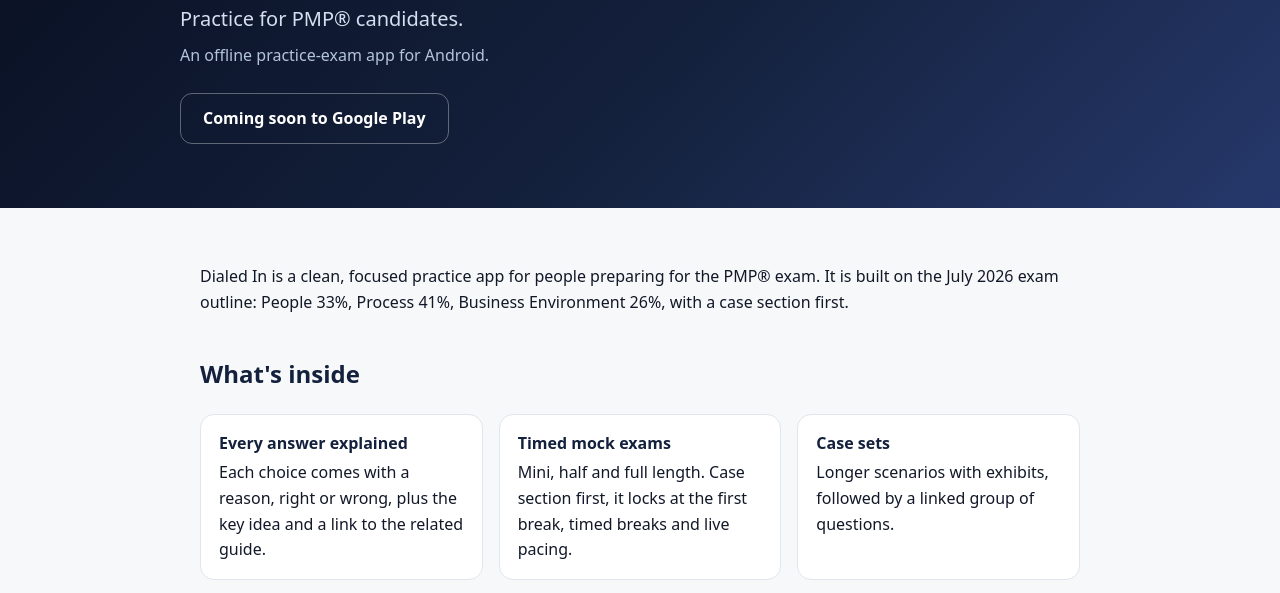
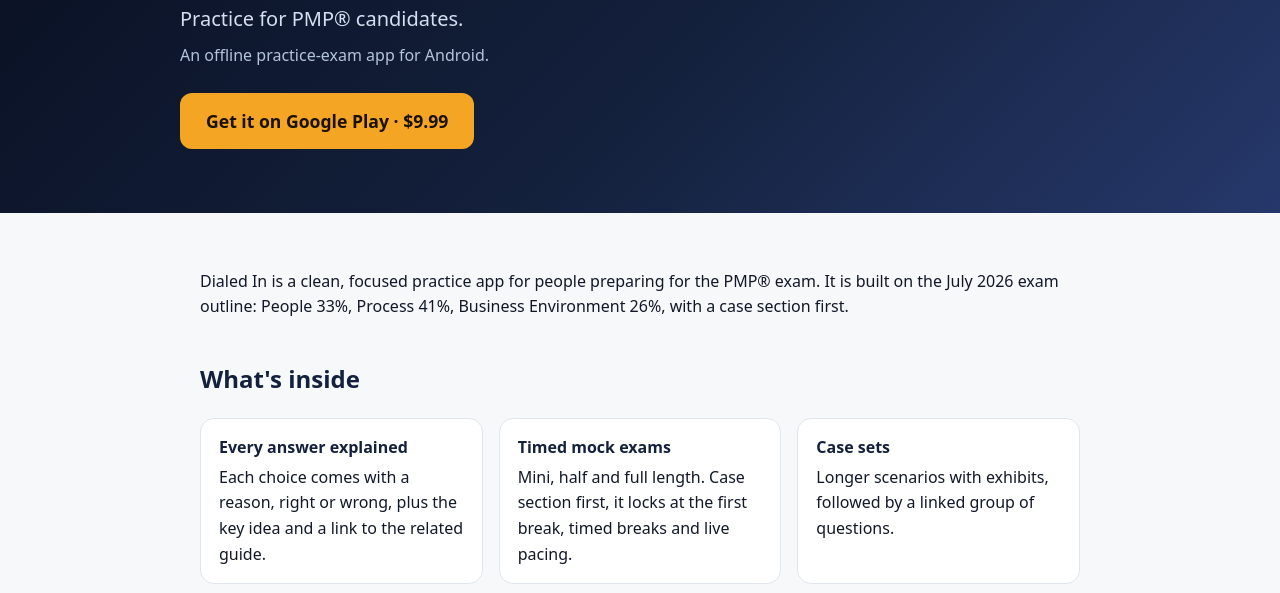
Before and after one commit to korymortezaeekm-blip/dialedin, a plain HTML site: page index.html in a window 1280 px wide. Shown: the part 158-751 px from the top of the page. Drawn offline with Linux system fonts and the light colour scheme.

Commit message:
Add Google Play button to Dialed In site
Co-Authored-By: Claude Fable 5.2 <noreply@anthropic.com>

```diff
--- a/index.html
+++ b/index.html
@@ -18,7 +18,8 @@
   h1 span { color: var(--amber); }
   .tag { font-size: 1.25rem; color: #d5dfef; margin: 18px 0 0; }
   .sub { color: #b4c4dc; margin: 8px 0 0; }
-  .soon { display: inline-block; margin-top: 24px; padding: 12px 22px; border-radius: 12px; border: 1px solid #ffffff55; color: #fff; font-weight: 600; }
+  a.play { display: inline-block; margin-top: 24px; padding: 14px 26px; border-radius: 12px; background: var(--amber); color: #1a1200; font-weight: 700; font-size: 1.1rem; text-decoration: none; }
+  a.play:hover, a.play:focus { filter: brightness(1.08); }
   main { padding: 40px 20px 64px; }
   h2 { color: var(--navy); margin-top: 40px; }
   .grid { display: grid; grid-template-columns: repeat(auto-fit, minmax(240px, 1fr)); gap: 16px; padding: 0; list-style: none; }
@@ -46,7 +47,7 @@
     </div>
     <p class="tag">Practice for PMP&reg; candidates.</p>
     <p class="sub">An offline practice-exam app for Android.</p>
-    <span class="soon">Coming soon to Google Play</span>
+    <a class="play" href="https://play.google.com/store/apps/details?id=com.dialedinprep.app&amp;referrer=utm_source%3Dwebsite%26utm_medium%3Dreferral">Get it on Google Play · $9.99</a>
   </div>
 </header>
 
@@ -69,6 +70,7 @@
     <img src="shot-mock.png" alt="A timed mock exam question with the clock and pace">
     <img src="shot-results.png" alt="Mock exam results by domain and approach">
   </div>
+  <p><a class="play" href="https://play.google.com/store/apps/details?id=com.dialedinprep.app&amp;referrer=utm_source%3Dwebsite%26utm_medium%3Dreferral">Get it on Google Play · $9.99</a></p>
   <p>One purchase. No ads, no subscription, no account.</p>
 
   <h2>Private and offline</h2>
```
